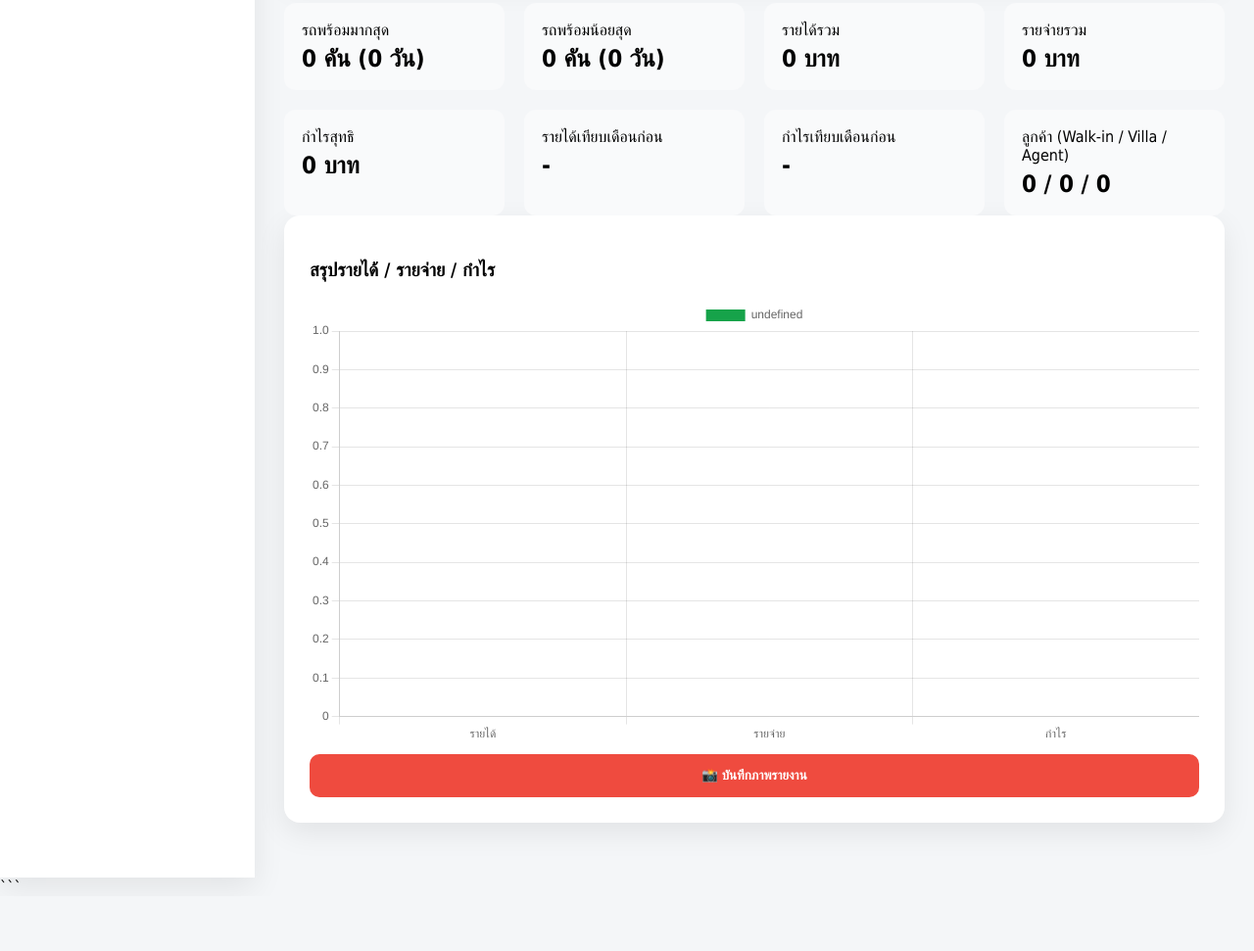
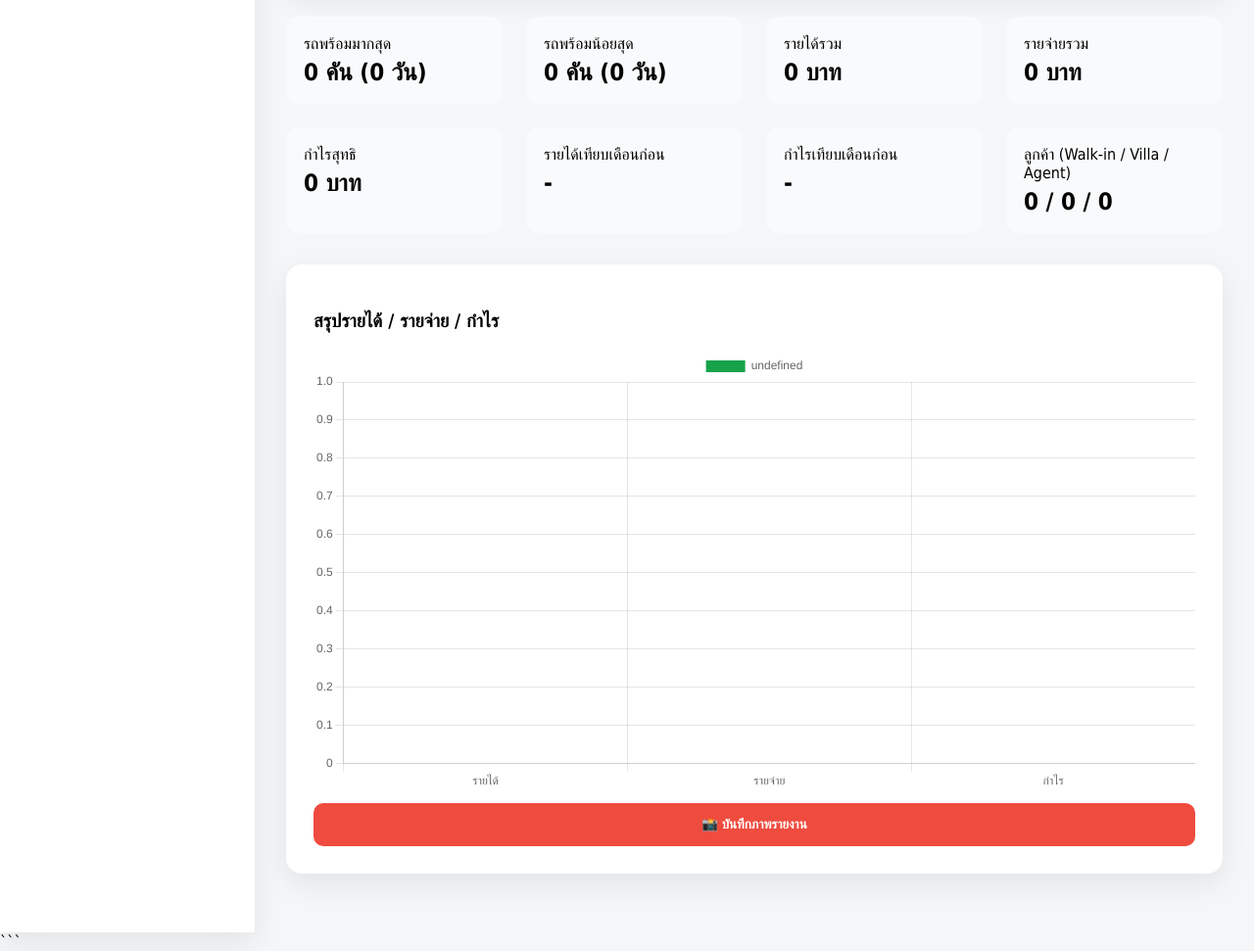
Before and after one commit to phummiphat582-debug/Overview, a plain HTML site: page index.html in a window 1280 px wide. Shown: the part 334-1305 px from the top of the page at 98% size. Before the commit the page ends 1249 px from the top, so only its background shows below. Drawn offline with nearby package versions, Linux system fonts and the light colour scheme.

Commit message:
Update index.html

```diff
--- a/index.html
+++ b/index.html
@@ -4,7 +4,8 @@
 <head>
 <meta charset="UTF-8">
 <meta name="viewport" content="width=device-width, initial-scale=1.0">
-<title>แดชบอร์ดธุรกิจ ATV</title>
+
+<title>ATV Executive Dashboard</title>
 
 <script src="https://cdn.jsdelivr.net/npm/chart.js"></script>
 <script src="https://cdn.jsdelivr.net/npm/html2canvas@1.4.1/dist/html2canvas.min.js"></script>
@@ -45,21 +46,22 @@ color:white;
 }
 
 .main{
-padding:30px;
+padding:32px;
 }
 
 .card{
 background:white;
 border-radius:16px;
-padding:26px;
-margin-bottom:26px;
+padding:28px;
+margin-bottom:28px;
 box-shadow:0 10px 30px rgba(0,0,0,.08);
 }
 
 .kpi-row{
 display:grid;
-grid-template-columns:repeat(auto-fit,minmax(200px,1fr));
-gap:20px;
+grid-template-columns:repeat(auto-fit,minmax(220px,1fr));
+gap:24px;
+margin-bottom:32px;
 }
 
 .kpi{
@@ -90,7 +92,7 @@ border-radius:10px;
 background:#ef4b3f;
 color:white;
 font-weight:bold;
-margin-top:10px;
+margin-top:12px;
 cursor:pointer;
 }
 
@@ -101,7 +103,7 @@ left:50%;
 transform:translateX(-50%);
 background:#16a34a;
 color:white;
-padding:14px 22px;
+padding:14px 24px;
 border-radius:10px;
 opacity:0;
 transition:.3s;
@@ -137,12 +139,14 @@ opacity:1;
 <section id="dashboard">
 
 <div class="card">
-<h2>ภาพรวมธุรกิจ ATV</h2>
+<h2>ภาพรวมกิจการ ATV</h2>
 </div>
 
 <div class="card">
+
 <label>เลือกเดือน</label>
 <input type="month" id="dashMonth" onchange="renderDashboard()">
+
 </div>
 
 <div class="kpi-row">
@@ -202,6 +206,7 @@ opacity:1;
 </div>
 
 </section>
+
 
 <section id="detail" style="display:none">
 
@@ -307,9 +312,11 @@ setTimeout(()=>t.classList.remove("show"),2000)
 function showPage(id,btn){
 
 document.querySelectorAll("section").forEach(s=>s.style.display="none")
+
 document.getElementById(id).style.display="block"
 
 document.querySelectorAll(".menu-btn").forEach(b=>b.classList.remove("active"))
+
 btn.classList.add("active")
 
 if(id==="dashboard") renderDashboard()
@@ -327,10 +334,10 @@ return
 const data={
 
 cars:{
-max:parseInt(document.getElementById("maxCar").value)||0,
-maxDay:parseInt(document.getElementById("maxDay").value)||0,
-min:parseInt(document.getElementById("minCar").value)||0,
-minDay:parseInt(document.getElementById("minDay").value)||0
+max:parseInt(maxCar.value)||0,
+maxDay:parseInt(maxDay.value)||0,
+min:parseInt(minCar.value)||0,
+minDay:parseInt(minDay.value)||0
 },
 
 revenue:{
@@ -356,7 +363,7 @@ agent:parseInt(agent.value)||0
 
 localStorage.setItem("ATV_"+m,JSON.stringify(data))
 
-showToast("บันทึกข้อมูลเรียบร้อย")
+showToast("บันทึกข้อมูลเรียบร้อย ✓")
 
 renderDashboard()
 
@@ -394,11 +401,25 @@ if(!m)return
 
 const d=JSON.parse(localStorage.getItem("ATV_"+m)||"{}")
 
+const prevDate=new Date(m+"-01")
+prevDate.setMonth(prevDate.getMonth()-1)
+
+const prevKey="ATV_"+prevDate.toISOString().slice(0,7)
+
+const p=JSON.parse(localStorage.getItem(prevKey)||"{}")
+
 const revenue=(d.revenue?.tour||0)+(d.revenue?.rent||0)+(d.revenue?.other||0)
 
 const expense=(d.expenses?.fuel||0)+(d.expenses?.repair||0)+(d.expenses?.salary||0)+(d.expenses?.other||0)
 
 const profit=revenue-expense
+
+const prevRevenue=(p.revenue?.tour||0)+(p.revenue?.rent||0)+(p.revenue?.other||0)
+
+const prevExpense=(p.expenses?.fuel||0)+(p.expenses?.repair||0)+(p.expenses?.salary||0)+(p.expenses?.other||0)
+
+const prevProfit=prevRevenue-prevExpense
+
 
 maxTxt.innerText=(d.cars?.max||0)+" คัน ("+(d.cars?.maxDay||0)+" วัน)"
 minTxt.innerText=(d.cars?.min||0)+" คัน ("+(d.cars?.minDay||0)+" วัน)"
@@ -408,6 +429,20 @@ expTxt.innerText=expense.toLocaleString()+" บาท"
 profitTxt.innerText=profit.toLocaleString()+" บาท"
 
 custTxt.innerText=(d.customers?.walkin||0)+" / "+(d.customers?.villa||0)+" / "+(d.customers?.agent||0)
+
+
+let revDiff="-"
+let profitDiff="-"
+
+if(prevRevenue>0)
+revDiff=((revenue-prevRevenue)/prevRevenue*100).toFixed(1)+"%"
+
+if(prevProfit!=0)
+profitDiff=((profit-prevProfit)/prevProfit*100).toFixed(1)+"%"
+
+revDiffTxt.innerText=revDiff
+profitDiffTxt.innerText=profitDiff
+
 
 if(chart) chart.destroy()
 
@@ -430,6 +465,7 @@ backgroundColor:["#16a34a","#ef4444","#6366f1"]
 function captureDashboard(){
 
 const btn=document.getElementById("capBtn")
+
 btn.style.display="none"
 
 html2canvas(document.getElementById("dashboard")).then(canvas=>{
```
